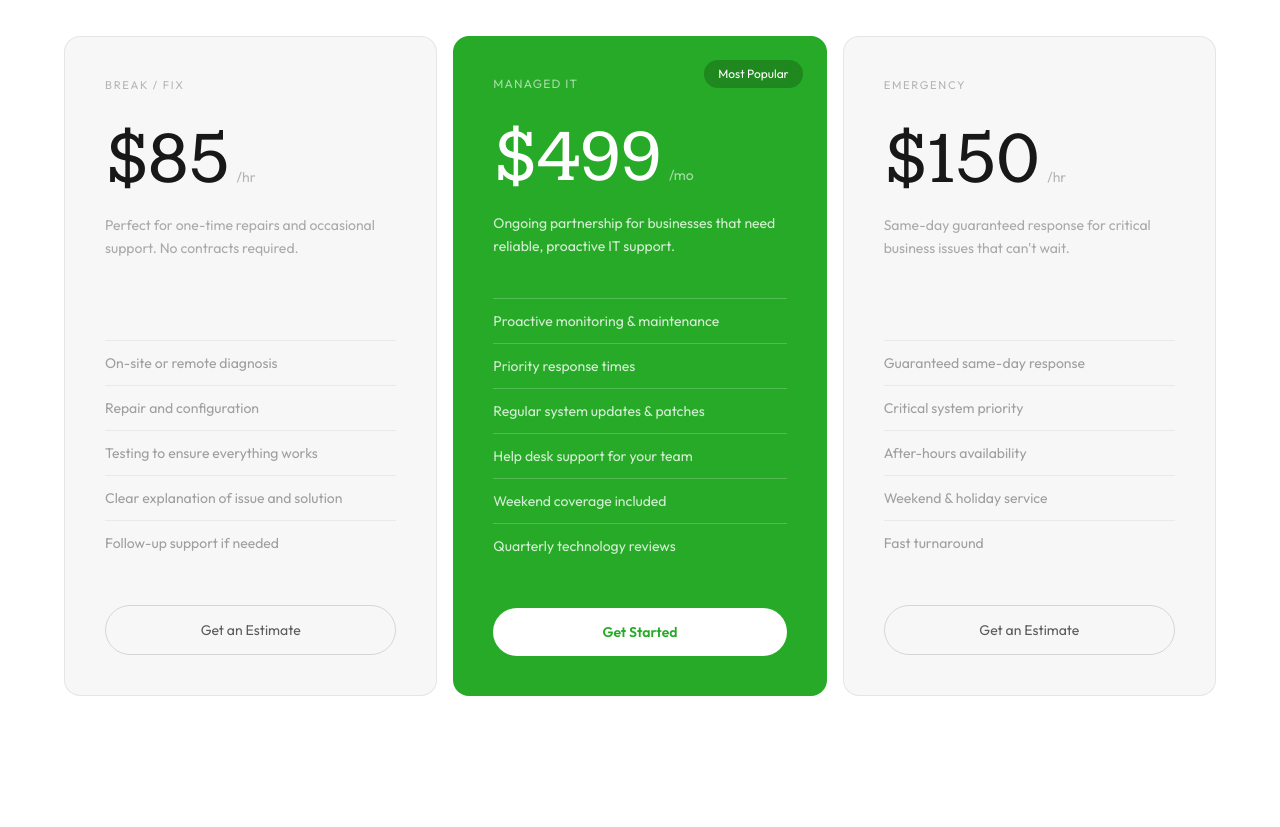
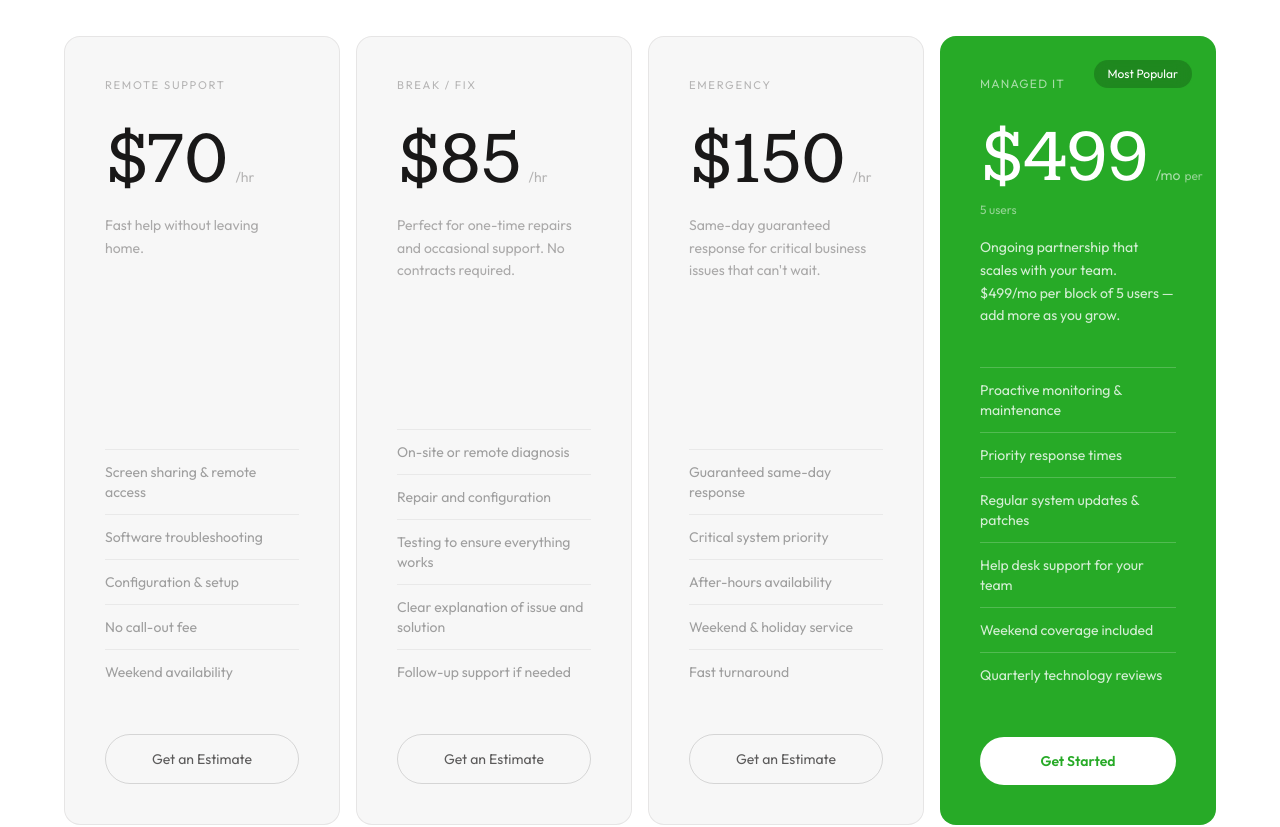
Before and after one commit to weekends-it/weekends-web, a Next.js app: page /pricing in a window 1280 px wide. Shown: the part 1500-2327 px from the top of the page. Built offline with nearby package versions, Linux system fonts and the light colour scheme.

Commit message:
Pricing updates

```diff
--- a/app/(site)/page.tsx
+++ b/app/(site)/page.tsx
@@ -368,8 +368,45 @@ export default function HomePage() {
             </div>
           </ScrollReveal>
 
-          <div className="grid md:grid-cols-3 gap-4">
+          <div className="grid md:grid-cols-2 lg:grid-cols-4 gap-4">
             <ScrollReveal delay={0}>
+              <div className="h-full bg-foreground/3 border border-foreground/8 rounded-2xl p-8 md:p-10 flex flex-col transition-all duration-500 hover:bg-foreground/6 hover:border-foreground/15">
+                <p className="label-section mb-8">Remote Support</p>
+                <div className="mb-4">
+                  <span className="heading-serif text-[3.5rem] md:text-[4.5rem] text-foreground">
+                    $70
+                  </span>
+                  <span className="text-foreground/30 text-sm ml-2">/hr</span>
+                </div>
+                <p className="text-foreground/35 text-sm leading-relaxed mb-10 flex-1">
+                  Fast help without leaving home
+                </p>
+                <ul className="space-y-0 mb-10">
+                  {[
+                    "Screen sharing & remote access",
+                    "Software troubleshooting",
+                    "Configuration & setup",
+                    "No call-out fee",
+                    "Weekend availability",
+                  ].map((f) => (
+                    <li
+                      key={f}
+                      className="text-foreground/40 border-t border-foreground/6 py-3 text-sm"
+                    >
+                      {f}
+                    </li>
+                  ))}
+                </ul>
+                <Link
+                  href="/get-started"
+                  className="block text-center border border-foreground/15 text-foreground/70 px-6 py-3.5 rounded-full text-sm font-medium transition-all duration-400 hover:bg-brand-green hover:border-brand-green hover:text-white"
+                >
+                  Get an Estimate
+                </Link>
+              </div>
+            </ScrollReveal>
+
+            <ScrollReveal delay={80}>
               <div className="h-full bg-foreground/3 border border-foreground/8 rounded-2xl p-8 md:p-10 flex flex-col transition-all duration-500 hover:bg-foreground/6 hover:border-foreground/15">
                 <p className="label-section mb-8">Break / Fix</p>
                 <div className="mb-4">
@@ -406,50 +443,7 @@ export default function HomePage() {
               </div>
             </ScrollReveal>
 
-            <ScrollReveal delay={120}>
-              <div className="h-full bg-brand-green rounded-2xl p-8 md:p-10 relative flex flex-col transition-all duration-500 hover:shadow-[0_25px_60px_rgba(39,170,39,0.25)] hover:-translate-y-1">
-                <span className="absolute top-6 right-6 bg-black/20 text-white text-xs font-medium px-3.5 py-1.5 rounded-full backdrop-blur-sm">
-                  Most Popular
-                </span>
-                <p className="text-xs font-medium uppercase tracking-widest text-white/60 mb-8">
-                  Managed IT
-                </p>
-                <div className="mb-4">
-                  <span className="heading-serif text-[3.5rem] md:text-[4.5rem] text-white">
-                    $499
-                  </span>
-                  <span className="text-white/60 text-sm ml-2">/mo</span>
-                </div>
-                <p className="text-white/80 text-sm leading-relaxed mb-10 flex-1">
-                  Ongoing partnership for businesses that need reliable IT
-                </p>
-                <ul className="space-y-0 mb-10">
-                  {[
-                    "Proactive monitoring",
-                    "Priority response",
-                    "Regular maintenance",
-                    "Help desk support",
-                    "Security updates",
-                    "Weekend coverage",
-                  ].map((f) => (
-                    <li
-                      key={f}
-                      className="text-white/80 border-t border-white/20 py-3 text-sm"
-                    >
-                      {f}
-                    </li>
-                  ))}
-                </ul>
-                <Link
-                  href="/contact"
-                  className="block text-center bg-white text-brand-green px-6 py-3.5 rounded-full text-sm font-semibold transition-all duration-400 hover:bg-white/90"
-                >
-                  Contact Us
-                </Link>
-              </div>
-            </ScrollReveal>
-
-            <ScrollReveal delay={240}>
+            <ScrollReveal delay={160}>
               <div className="h-full bg-foreground/3 border border-foreground/8 rounded-2xl p-8 md:p-10 flex flex-col transition-all duration-500 hover:bg-foreground/6 hover:border-foreground/15">
                 <p className="label-section mb-8">Emergency</p>
                 <div className="mb-4">
@@ -482,6 +476,50 @@ export default function HomePage() {
                   className="block text-center border border-foreground/15 text-foreground/70 px-6 py-3.5 rounded-full text-sm font-medium transition-all duration-400 hover:bg-brand-green hover:border-brand-green hover:text-white"
                 >
                   Get an Estimate
+                </Link>
+              </div>
+            </ScrollReveal>
+
+            <ScrollReveal delay={240}>
+              <div className="h-full bg-brand-green rounded-2xl p-8 md:p-10 relative flex flex-col transition-all duration-500 hover:shadow-[0_25px_60px_rgba(39,170,39,0.25)] hover:-translate-y-1">
+                <span className="absolute top-6 right-6 bg-black/20 text-white text-xs font-medium px-3.5 py-1.5 rounded-full backdrop-blur-sm">
+                  Most Popular
+                </span>
+                <p className="text-xs font-medium uppercase tracking-widest text-white/60 mb-8">
+                  Managed IT
+                </p>
+                <div className="mb-4">
+                  <span className="heading-serif text-[3.5rem] md:text-[4.5rem] text-white">
+                    $499
+                  </span>
+                  <span className="text-white/60 text-sm ml-2">/mo</span>
+                  <span className="text-white/50 text-xs ml-1">per 5 users</span>
+                </div>
+                <p className="text-white/80 text-sm leading-relaxed mb-10 flex-1">
+                  Ongoing partnership that scales with your team — $499/mo per block of 5 users
+                </p>
+                <ul className="space-y-0 mb-10">
+                  {[
+                    "Proactive monitoring",
+                    "Priority response",
+                    "Regular maintenance",
+                    "Help desk support",
+                    "Security updates",
+                    "Weekend coverage",
+                  ].map((f) => (
+                    <li
+                      key={f}
+                      className="text-white/80 border-t border-white/20 py-3 text-sm"
+                    >
+                      {f}
+                    </li>
+                  ))}
+                </ul>
+                <Link
+                  href="/contact"
+                  className="block text-center bg-white text-brand-green px-6 py-3.5 rounded-full text-sm font-semibold transition-all duration-400 hover:bg-white/90"
+                >
+                  Contact Us
                 </Link>
               </div>
             </ScrollReveal>
@@ -562,8 +600,8 @@ export default function HomePage() {
               </div>
               <div className="text-foreground/30 text-sm space-y-1.5">
                 <p>
-                  <span className="text-foreground/55">Weekend Hours:</span>{" "}
-                  Saturday &amp; Sunday 8am–6pm
+                  <span className="text-foreground/55">Hours:</span>{" "}
+                  Fri 6pm–2am &nbsp;·&nbsp; Sat–Sun 4am–2am
                 </p>
                 <p>
                   <span className="text-foreground/55">Serving:</span> Greater
--- a/app/(site)/pricing/page.tsx
+++ b/app/(site)/pricing/page.tsx
@@ -46,7 +46,42 @@ export default function PricingPage() {
           </ScrollReveal>
 
           <ScrollReveal>
-            <div className="grid md:grid-cols-3 gap-4">
+            <div className="grid md:grid-cols-2 lg:grid-cols-4 gap-4">
+              <div className="bg-foreground/3 border border-foreground/8 rounded-2xl p-8 md:p-10 flex flex-col transition-all duration-500 hover:bg-foreground/6 hover:border-foreground/15">
+                <p className="label-section mb-8">Remote Support</p>
+                <div className="mb-4">
+                  <span className="heading-serif text-[3.5rem] md:text-[4.5rem] text-foreground">
+                    $70
+                  </span>
+                  <span className="text-foreground/30 text-sm ml-2">/hr</span>
+                </div>
+                <p className="text-foreground/35 text-sm leading-relaxed mb-10 flex-1">
+                  Fast help without leaving home.
+                </p>
+                <ul className="space-y-0 mb-10">
+                  {[
+                    "Screen sharing & remote access",
+                    "Software troubleshooting",
+                    "Configuration & setup",
+                    "No call-out fee",
+                    "Weekend availability",
+                  ].map((f) => (
+                    <li
+                      key={f}
+                      className="text-foreground/40 border-t border-foreground/6 py-3 text-sm"
+                    >
+                      {f}
+                    </li>
+                  ))}
+                </ul>
+                <Link
+                  href="/get-started"
+                  className="block text-center border border-foreground/15 text-foreground/70 px-6 py-3.5 rounded-full text-sm font-medium transition-all duration-400 hover:bg-brand-green hover:border-brand-green hover:text-white"
+                >
+                  Get an Estimate
+                </Link>
+              </div>
+
               <div className="bg-foreground/3 border border-foreground/8 rounded-2xl p-8 md:p-10 flex flex-col transition-all duration-500 hover:bg-foreground/6 hover:border-foreground/15">
                 <p className="label-section mb-8">Break / Fix</p>
                 <div className="mb-4">
@@ -83,48 +118,6 @@ export default function PricingPage() {
                 </Link>
               </div>
 
-              <div className="bg-brand-green rounded-2xl p-8 md:p-10 relative flex flex-col transition-all duration-500 hover:shadow-[0_25px_60px_rgba(39,170,39,0.25)] hover:-translate-y-1">
-                <span className="absolute top-6 right-6 bg-black/20 text-white text-xs font-medium px-3.5 py-1.5 rounded-full backdrop-blur-sm">
-                  Most Popular
-                </span>
-                <p className="text-xs font-medium uppercase tracking-widest text-white/60 mb-8">
-                  Managed IT
-                </p>
-                <div className="mb-4">
-                  <span className="heading-serif text-[3.5rem] md:text-[4.5rem] text-white">
-                    $499
-                  </span>
-                  <span className="text-white/60 text-sm ml-2">/mo</span>
-                </div>
-                <p className="text-white/80 text-sm leading-relaxed mb-10 flex-1">
-                  Ongoing partnership for businesses that need reliable,
-                  proactive IT support.
-                </p>
-                <ul className="space-y-0 mb-10">
-                  {[
-                    "Proactive monitoring & maintenance",
-                    "Priority response times",
-                    "Regular system updates & patches",
-                    "Help desk support for your team",
-                    "Weekend coverage included",
-                    "Quarterly technology reviews",
-                  ].map((f) => (
-                    <li
-                      key={f}
-                      className="text-white/80 border-t border-white/20 py-3 text-sm"
-                    >
-                      {f}
-                    </li>
-                  ))}
-                </ul>
-                <Link
-                  href="/contact"
-                  className="block text-center bg-white text-brand-green px-6 py-3.5 rounded-full text-sm font-semibold transition-all duration-400 hover:bg-white/90"
-                >
-                  Get Started
-                </Link>
-              </div>
-
               <div className="bg-foreground/3 border border-foreground/8 rounded-2xl p-8 md:p-10 flex flex-col transition-all duration-500 hover:bg-foreground/6 hover:border-foreground/15">
                 <p className="label-section mb-8">Emergency</p>
                 <div className="mb-4">
@@ -158,6 +151,48 @@ export default function PricingPage() {
                   className="block text-center border border-foreground/15 text-foreground/70 px-6 py-3.5 rounded-full text-sm font-medium transition-all duration-400 hover:bg-brand-green hover:border-brand-green hover:text-white"
                 >
                   Get an Estimate
+                </Link>
+              </div>
+
+              <div className="bg-brand-green rounded-2xl p-8 md:p-10 relative flex flex-col transition-all duration-500 hover:shadow-[0_25px_60px_rgba(39,170,39,0.25)] hover:-translate-y-1">
+                <span className="absolute top-6 right-6 bg-black/20 text-white text-xs font-medium px-3.5 py-1.5 rounded-full backdrop-blur-sm">
+                  Most Popular
+                </span>
+                <p className="text-xs font-medium uppercase tracking-widest text-white/60 mb-8">
+                  Managed IT
+                </p>
+                <div className="mb-4">
+                  <span className="heading-serif text-[3.5rem] md:text-[4.5rem] text-white">
+                    $499
+                  </span>
+                  <span className="text-white/60 text-sm ml-2">/mo</span>
+                  <span className="text-white/50 text-xs ml-1">per 5 users</span>
+                </div>
+                <p className="text-white/80 text-sm leading-relaxed mb-10 flex-1">
+                  Ongoing partnership that scales with your team. $499/mo per block of 5 users — add more as you grow.
+                </p>
+                <ul className="space-y-0 mb-10">
+                  {[
+                    "Proactive monitoring & maintenance",
+                    "Priority response times",
+                    "Regular system updates & patches",
+                    "Help desk support for your team",
+                    "Weekend coverage included",
+                    "Quarterly technology reviews",
+                  ].map((f) => (
+                    <li
+                      key={f}
+                      className="text-white/80 border-t border-white/20 py-3 text-sm"
+                    >
+                      {f}
+                    </li>
+                  ))}
+                </ul>
+                <Link
+                  href="/contact"
+                  className="block text-center bg-white text-brand-green px-6 py-3.5 rounded-full text-sm font-semibold transition-all duration-400 hover:bg-white/90"
+                >
+                  Get Started
                 </Link>
               </div>
             </div>
--- a/components/Footer.tsx
+++ b/components/Footer.tsx
@@ -33,8 +33,9 @@ export default function Footer() {
           <div>
             <p className="text-xs font-medium uppercase tracking-widest text-white/50 mb-5">Hours</p>
             <ul className="space-y-3">
-              <li className="text-white/80 text-sm">Sat &amp; Sun 8am–6pm</li>
-              <li className="text-white/80 text-sm">Mon–Fri 9am–5pm</li>
+              <li className="text-white/80 text-sm">Fri 6pm–2am</li>
+              <li className="text-white/80 text-sm">Sat 4am–2am</li>
+              <li className="text-white/80 text-sm">Sun 4am–2am</li>
             </ul>
           </div>
         </div>
```
Also changed, not shown: app/(site)/contact/page.tsx (+8 -8 lines), app/(site)/services/seniors/page.tsx (+14 -40 lines).
